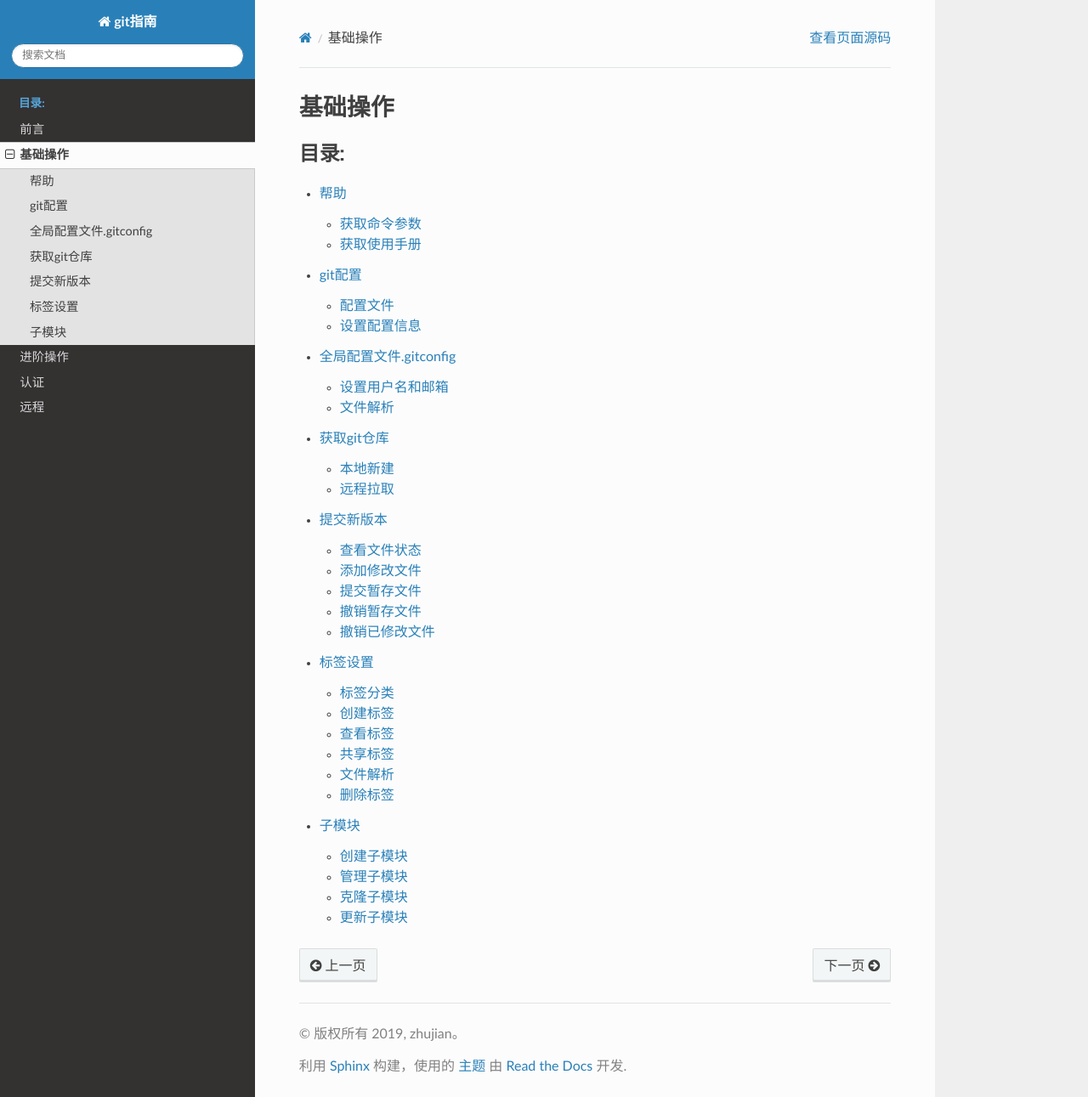
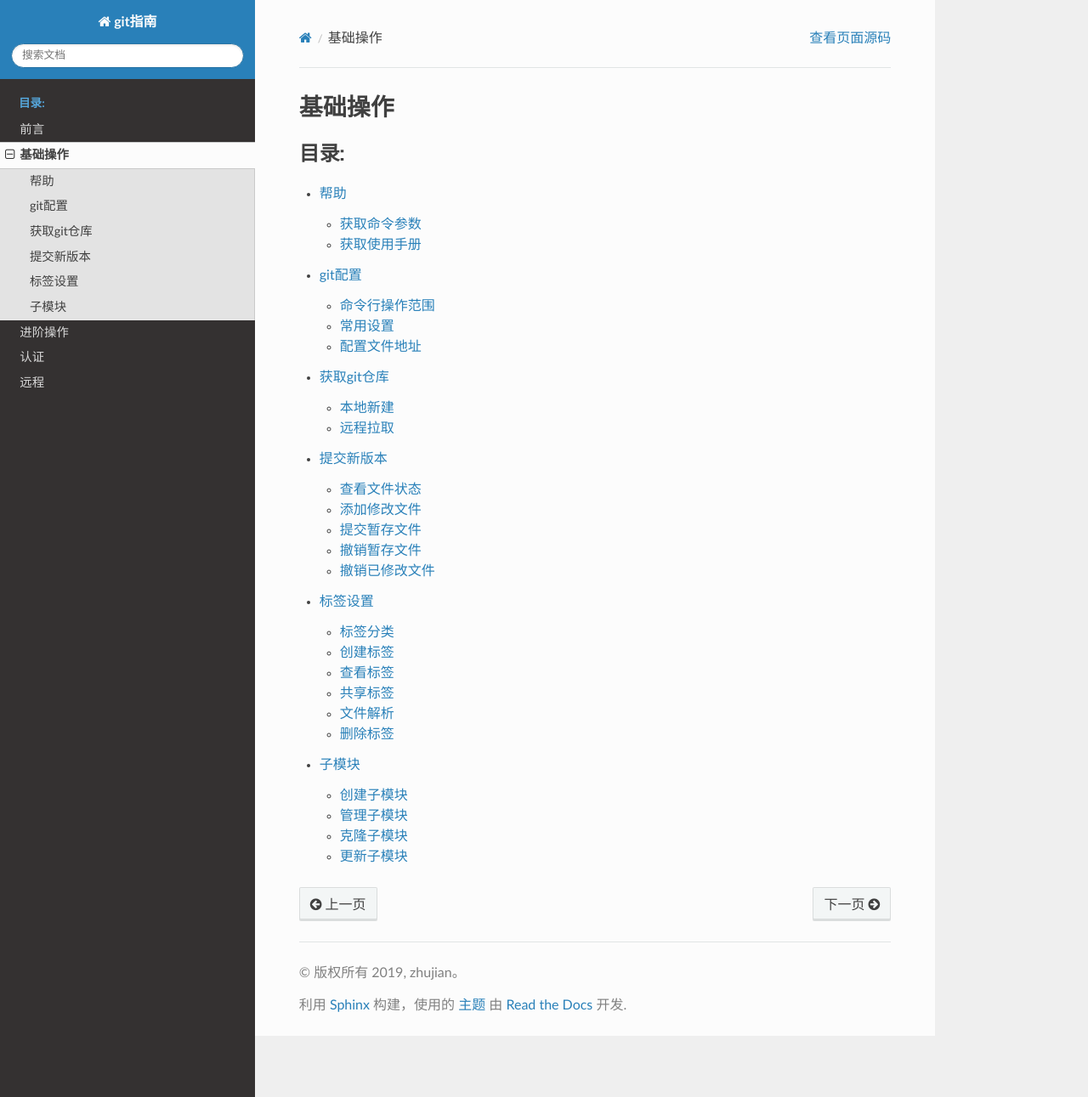
Before and after one commit to Document-Collection/git-guide, a Sphinx documentation site: the page built from docs/source/basic.rst, in a window 1280 px wide and 1291 px high. Shown: the whole window at 85% size. Built offline with Sphinx 7.4.7 and the Read the Docs theme 2.0.0, drawn with Linux system fonts in a browser that asks for light colours; some of the changed lines change nothing that is shown.

Commit message:
更新git配置文档

```diff
--- a/docs/source/basic.rst
+++ b/docs/source/basic.rst
@@ -8,7 +8,6 @@
 
    basic/帮助
    basic/git配置
-   basic/全局配置文件.gitconfig
    basic/获取git仓库
    basic/提交新版本
    basic/标签设置
--- a/docs/source/basic/git配置.md
+++ b/docs/source/basic/git配置.md
@@ -1,25 +1,35 @@
 
 # git配置
 
-## 配置文件
-
-git有3个级别的配置文件：
-
-1. local：本地文件存放在仓库中(.git/config)，只针对当前仓库
-2. global：全局文件存放为`~/.gitconfig`或`~/.config/git/config`，作用于当前用户的所有仓库
-3. system：系统文件存放为/etc/gitconfig，作用于系统的每个用户
-
-其优先级为local > global > system
-
-*`windows`环境下的全局配置文件存放为`C:\\User\\$USER\\.gitconfig`*
-
-## 设置配置信息
+## 命令行操作范围
 
 使用命令`git config`进行配置，各级别设置需要加上可选参数
 
+    # 系统级别
     git config --system ...
+    # 全局级别
     git config --global ...
-    git config --user ...
+    # 仓库级别
+    git config --local ...
+
+### 打印配置信息
+
+    # 打印所有信息
+    $ git config --list
+    user.email=505169307@qq.com
+    user.name=zhujian
+    core.editor=code
+    # 打印全局信息
+    $ git config --global --list
+    user.email=505169307@qq.com
+    user.name=zhujian
+    core.editor=code
+
+## 常用设置
+
+1. 设置用户信息
+2. 设置文本编辑器
+3. 移除变量
 
 ### 设置用户信息
 
@@ -30,13 +40,48 @@
 
 ### 设置文本编辑器
 
-git使用系统默认的编辑器，可以设置指定编辑器
+`git`使用系统默认的编辑器，可以设置指定编辑器
 
-    git config --global core.editors code
+    git config --global core.editors vim
 
-### 打印配置信息
+### 移除变量
 
-    zj@zj-ThinkPad-T470p:~$ git config --list
-    user.email=505169307@qq.com
-    user.name=zhujian
-    core.editor=code
+    # 移除单个变量
+    git config --global --unset key_name
+    # 移除所有变量
+    git config --global --unset-all
+
+## 配置文件地址
+
+`git`有`3`个级别的配置文件：
+
+1. `local`：本地文件存放在仓库中(`.git/config`)，只针对当前仓库
+2. `global`：全局文件存放为`~/.gitconfig`或`~/.config/git/config`，作用于当前用户的所有仓库
+3. `system`：系统文件存放为`/etc/gitconfig`，作用于系统的每个用户
+
+其优先级为`local > global > system`
+
+*`windows`环境下的全局配置文件存放为`C:\\User\\$USER\\.gitconfig`*
+
+### 编写格式
+
+所有配置文件的编写格式都一样，可参考仓库级别的`config`文件
+
+    # 仓库级别
+    $ cat config
+    [core]
+        repositoryformatversion = 0
+        filemode = true
+        bare = false
+        logallrefupdates = true
+    [remote "origin"]
+        url = git@github.com:zjZSTU/linux-guide.git
+        fetch = +refs/heads/*:refs/remotes/origin/*
+    [branch "master"]
+        remote = origin
+        merge = refs/heads/master
+    # 全局级别
+    $ cat .gitconfig
+    [user]
+        name = zxxx
+        email = 50xxxxx.com
--- a/docs/source/basic/全局配置文件.gitconfig.md
+++ /dev/null
@@ -1,16 +0,0 @@
-
-# 全局配置文件.gitconfig
-
-全局配置文件~/.gitconfig
-
-## 设置用户名和邮箱
-
-    git config --global user.name user-name
-    git config --global user.email email-address
-
-## 文件解析
-
-    $ cat .gitconfig
-    [user]
-        name = zxxx
-        email = 50xxxxx.com
```
